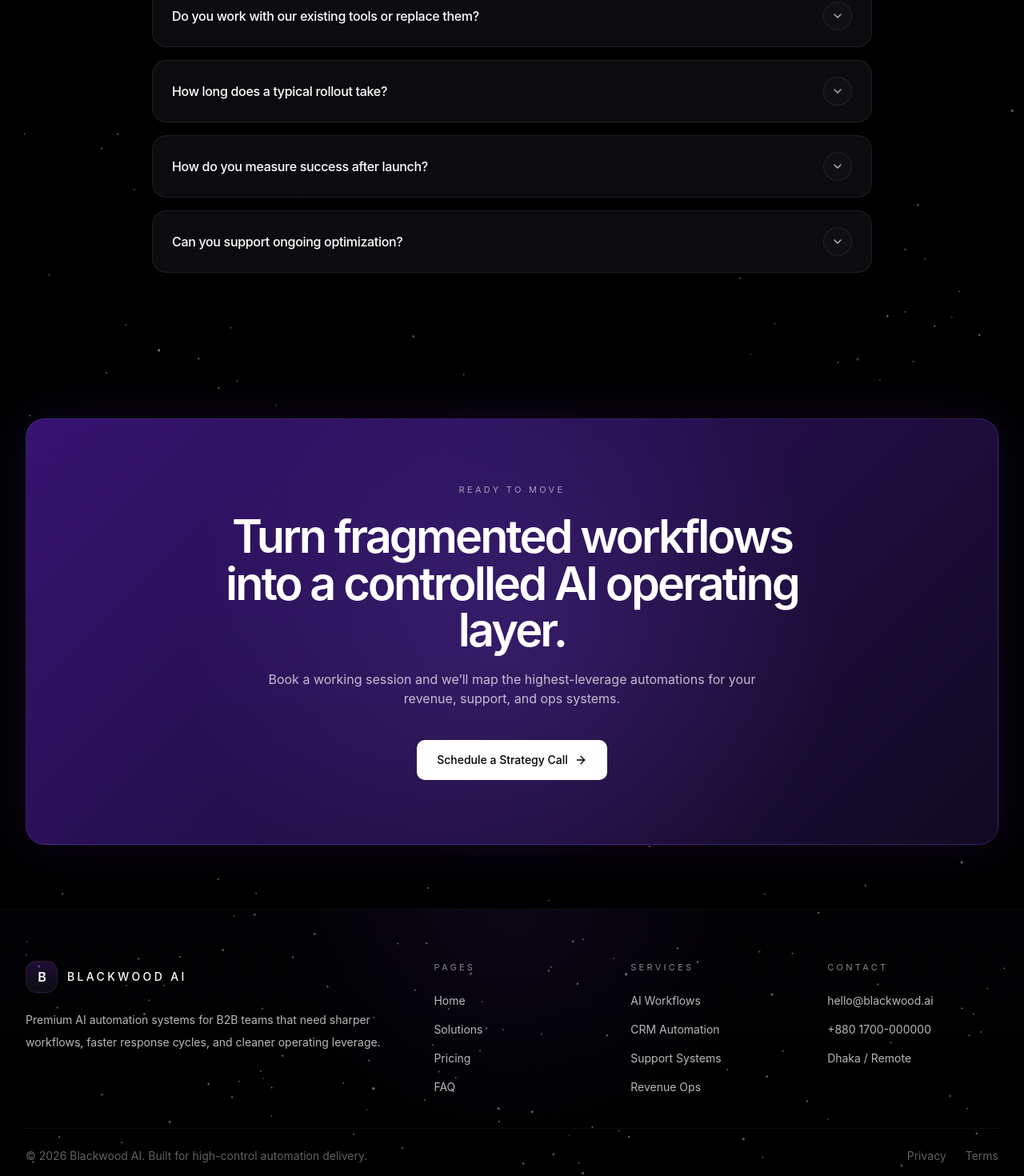
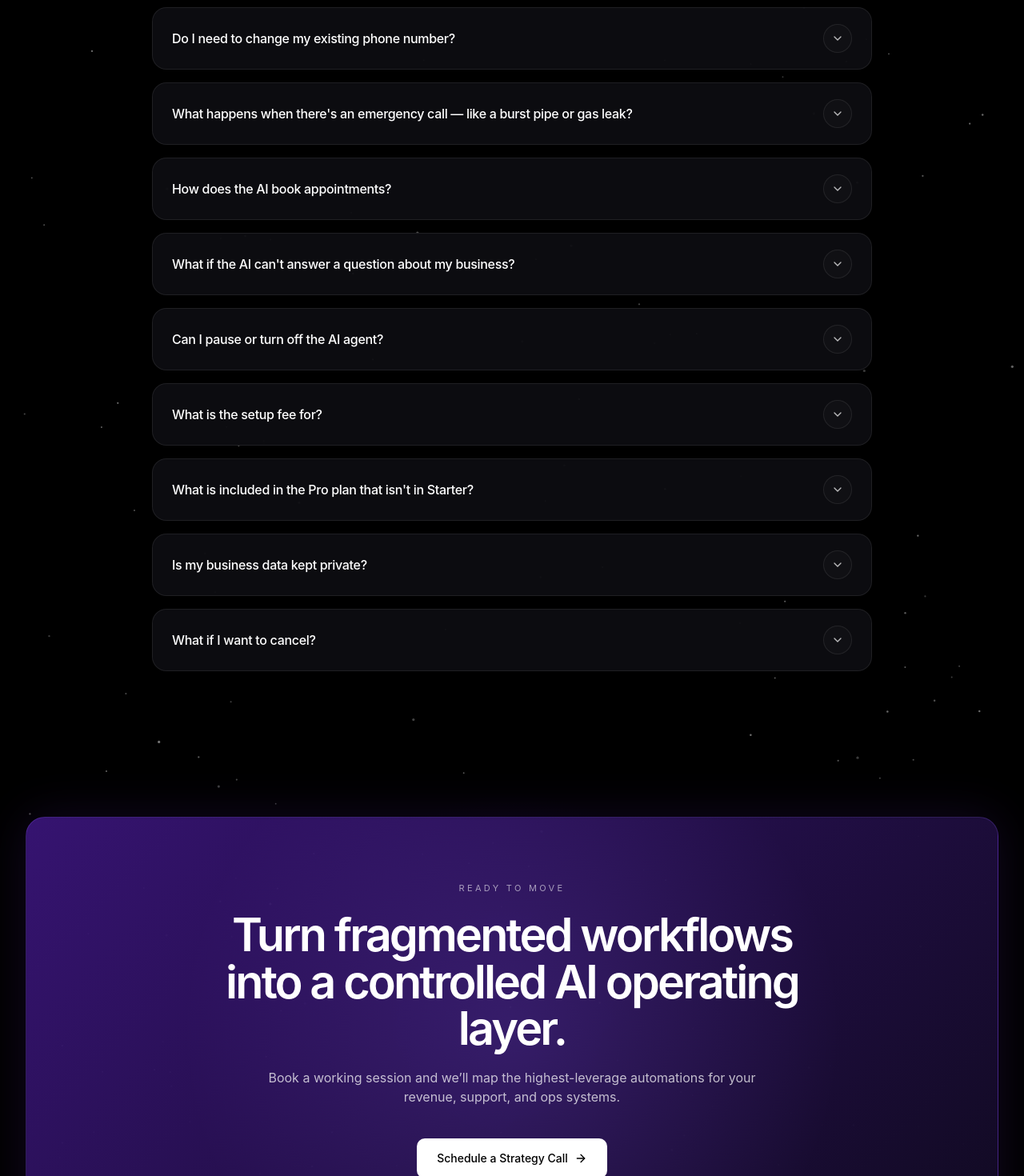
Before and after one commit to ItsArupSaha/frontdesk_ai_agent, a React (Vite) app in the folder frontend/: page /landing in a window 1280 px wide. Shown: the part 7540-9010 px from the top of the page at 80% size. Built offline with nearby package versions, Linux system fonts and the light colour scheme; no server answers.

Commit message:
landing page updating.

```diff
--- a/frontend/index.html
+++ b/frontend/index.html
@@ -3,11 +3,37 @@
   <head>
     <meta charset="UTF-8" />
     <meta name="viewport" content="width=device-width, initial-scale=1.0" />
+
+    <!-- Primary Meta -->
+    <title>FrondexAI — 24/7 AI Receptionist for Plumbing, HVAC & Electrical</title>
     <meta
       name="description"
-      content="Premium AI automation agency landing page built with React, TypeScript, Tailwind, and Framer Motion."
+      content="FrondexAI answers every inbound call 24/7, qualifies leads, detects emergencies, and books appointments automatically. Built for plumbing, HVAC, and electrical businesses."
     />
-    <title>Blackwood AI</title>
+    <meta name="keywords" content="AI receptionist, plumbing answering service, HVAC call answering, electrical business AI, 24/7 call booking, AI front desk" />
+    <meta name="author" content="FrondexAI" />
+    <meta name="robots" content="index, follow" />
+
+    <!-- Open Graph (Facebook, LinkedIn) -->
+    <meta property="og:type" content="website" />
+    <meta property="og:url" content="https://frondexai.com" />
+    <meta property="og:title" content="FrondexAI — 24/7 AI Receptionist for Trades Businesses" />
+    <meta
+      property="og:description"
+      content="Never miss a call again. FrondexAI answers calls, books jobs, and escalates emergencies automatically — 24/7, while you're on the job."
+    />
+    <meta property="og:site_name" content="FrondexAI" />
+
+    <!-- Twitter Card -->
+    <meta name="twitter:card" content="summary_large_image" />
+    <meta name="twitter:title" content="FrondexAI — 24/7 AI Receptionist for Trades Businesses" />
+    <meta
+      name="twitter:description"
+      content="Never miss a call again. FrondexAI answers calls, books jobs, and escalates emergencies automatically — 24/7."
+    />
+
+    <!-- Canonical -->
+    <link rel="canonical" href="https://frondexai.com" />
   </head>
   <body>
     <div id="root"></div>
--- a/frontend/src/components/DashboardSidebar.tsx
+++ b/frontend/src/components/DashboardSidebar.tsx
@@ -41,7 +41,7 @@ function SidebarContent({ onClose }: { onClose?: () => void }) {
             <Sparkles className="h-5 w-5" />
           </div>
           <h1 className="mt-5 text-[1.85rem] font-semibold tracking-[-0.05em] text-white">
-            AI Front-Desk
+            FrondexAI
           </h1>
           <p className="mt-1 text-xs uppercase tracking-[0.3em] text-white/40">Client Portal</p>
         </div>
@@ -104,7 +104,7 @@ export function DashboardSidebar() {
       <div className="fixed inset-x-0 top-0 z-50 flex items-center justify-between border-b border-white/10 bg-[#07050d]/90 px-4 py-3 backdrop-blur-xl lg:hidden">
         <div className="flex items-center gap-2 text-white">
           <Sparkles className="h-4 w-4 text-violet-400" />
-          <span className="text-sm font-semibold tracking-tight">AI Front-Desk</span>
+          <span className="text-sm font-semibold tracking-tight">FrondexAI</span>
         </div>
         <button
           onClick={() => setOpen(true)}
--- a/frontend/src/components/Footer.tsx
+++ b/frontend/src/components/Footer.tsx
@@ -5,15 +5,28 @@ import { SectionParticleLayer } from "./SectionParticleLayer";
 const columns = [
   {
     title: "Pages",
-    links: ["Home", "Solutions", "Pricing", "FAQ"],
+    links: [
+      { label: "Home", href: "#home" },
+      { label: "How It Works", href: "#solutions" },
+      { label: "Pricing", href: "#pricing" },
+      { label: "FAQ", href: "#footer" },
+    ],
   },
   {
     title: "Services",
-    links: ["AI Workflows", "CRM Automation", "Support Systems", "Revenue Ops"],
+    links: [
+      { label: "24/7 Call Answering", href: "#solutions" },
+      { label: "Emergency Escalation", href: "#solutions" },
+      { label: "Appointment Booking", href: "#solutions" },
+      { label: "SMS Follow-Up", href: "#pricing" },
+    ],
   },
   {
     title: "Contact",
-    links: ["hello@blackwood.ai", "+880 1700-000000", "Dhaka / Remote"],
+    links: [
+      { label: "growwitharup@gmail.com", href: "mailto:growwitharup@gmail.com" },
+      { label: "Dhaka / Remote", href: "#" },
+    ],
   },
 ];
 
@@ -33,13 +46,13 @@ export function Footer() {
           <div>
             <div className="flex items-center gap-3">
               <span className="flex h-10 w-10 items-center justify-center rounded-[14px] border border-[var(--border-default)] bg-[linear-gradient(180deg,rgba(124,58,237,0.22),rgba(13,13,17,0.95))]">
-                <span className="text-base font-semibold tracking-[-0.06em] text-white">B</span>
+                <span className="text-base font-bold tracking-[-0.06em] text-white">F</span>
               </span>
-              <span className="text-sm font-medium tracking-[0.24em] text-white">BLACKWOOD AI</span>
+              <span className="text-sm font-medium tracking-[0.24em] text-white">FRONDEXAI</span>
             </div>
             <p className="mt-5 max-w-md text-sm leading-7 text-[var(--text-secondary)]">
-              Premium AI automation systems for B2B teams that need sharper workflows, faster
-              response cycles, and cleaner operating leverage.
+              24/7 AI receptionist for plumbing, HVAC, and electrical businesses. Every call answered,
+              every job booked, every emergency escalated — automatically.
             </p>
           </div>
 
@@ -51,12 +64,12 @@ export function Footer() {
                 </h3>
                 <ul className="mt-5 space-y-3">
                   {column.links.map((link) => (
-                    <li key={link}>
+                    <li key={link.label}>
                       <a
-                        href="#home"
+                        href={link.href}
                         className="text-sm text-[var(--text-secondary)] transition-colors duration-200 hover:text-white"
                       >
-                        {link}
+                        {link.label}
                       </a>
                     </li>
                   ))}
@@ -67,7 +80,7 @@ export function Footer() {
         </div>
 
         <div className="flex flex-col gap-4 pt-6 text-sm text-[var(--text-low)] sm:flex-row sm:items-center sm:justify-between">
-          <p>© 2026 Blackwood AI. Built for high-control automation delivery.</p>
+          <p>© 2026 FrondexAI. All rights reserved.</p>
           <div className="flex items-center gap-6">
             <a href="#home" className="transition-colors duration-200 hover:text-white">
               Privacy
--- a/frontend/src/components/PricingCard.tsx
+++ b/frontend/src/components/PricingCard.tsx
@@ -5,12 +5,11 @@ import { buttonHover, staggerItem } from "../lib/motion";
 
 type PricingCardProps = {
   plan: Plan;
-  yearly: boolean;
 };
 
-export function PricingCard({ plan, yearly }: PricingCardProps) {
+export function PricingCard({ plan }: PricingCardProps) {
   const isFeatured = Boolean(plan.featured);
-  const price = yearly ? plan.yearlyPrice : plan.price;
+  const price = plan.price;
 
   return (
     <motion.div
--- a/frontend/src/data/landing.tsx
+++ b/frontend/src/data/landing.tsx
@@ -40,7 +40,6 @@ export type Benefit = {
 export type Plan = {
   name: string;
   price: string;
-  yearlyPrice: string;
   description: string;
   features: string[];
   setupFee: string;
@@ -207,7 +206,6 @@ export const plans: Plan[] = [
   {
     name: "Starter",
     price: "$99",
-    yearlyPrice: "$89",
     description: "Perfect for small trades businesses ready to stop missing calls and start booking more jobs.",
     setupFee: "$100 one-time setup",
     ctaLabel: "Get Started",
@@ -224,7 +222,6 @@ export const plans: Plan[] = [
   {
     name: "Pro",
     price: "$149",
-    yearlyPrice: "$129",
     description: "For businesses that want full automation — confirmations, reminders, and follow-up on autopilot.",
     setupFee: "$100 one-time setup",
     ctaLabel: "Get Started",
@@ -274,29 +271,54 @@ export const testimonials: Testimonial[] = [
 
 export const faqs = [
   {
-    question: "What types of AI automation do you build?",
+    question: "How quickly can I go live?",
     answer:
-      "We design and implement workflow automation across sales, support, CRM operations, internal routing, reporting, and handoff logic. Most engagements combine agent behavior, business rules, and cross-tool integration.",
+      "Most businesses are live within 90 minutes of signing up. After you submit your business details — services, hours, emergency contact, and service area — we provision your AI assistant, assign a phone number, and sync your Google Calendar. Once done, you simply forward your existing business number to your AI line and calls start being handled immediately.",
   },
   {
-    question: "Do you work with our existing tools or replace them?",
+    question: "Do I need to change my existing phone number?",
     answer:
-      "We usually integrate with the stack you already use. The goal is to make your current systems work better together, not force a migration unless the architecture is already broken.",
+      "No. You keep your current business number. We provide a separate AI phone number, and you set up a call forward from your existing number to it. This takes about 2 minutes through your phone carrier's settings and can be reversed anytime. Your customers always dial the same number they always have.",
   },
   {
-    question: "How long does a typical rollout take?",
+    question: "What happens when there's an emergency call — like a burst pipe or gas leak?",
     answer:
-      "Focused automation builds can go live in a few weeks. Broader system deployments take longer depending on the number of workflows, integrations, approvals, and internal dependencies.",
+      "Emergency detection is built into the AI. It listens for keywords and phrases like 'burst pipe', 'gas leak', 'no heat', 'flooding', or 'sparking wires' and immediately transfers the call live to your emergency phone number — with no delay. The AI does not try to book these. It escalates first, every time.",
   },
   {
-    question: "How do you measure success after launch?",
+    question: "How does the AI book appointments?",
     answer:
-      "We track response times, manual workload reduction, lead flow quality, resolution speed, reporting clarity, and adoption metrics specific to the workflows we deploy.",
+      "The AI connects to your Google Calendar and checks real-time availability before offering slots to the caller. Once the caller picks a time, the AI confirms it, creates a calendar event, and logs the booking to your dashboard. There are no double bookings — the calendar is always live. SMS confirmations (Pro plan) are sent automatically after booking.",
   },
   {
-    question: "Can you support ongoing optimization?",
+    question: "What if the AI can't answer a question about my business?",
     answer:
-      "Yes. We refine prompts, routing logic, integrations, and reporting after launch so the system continues improving as your team, volume, and requirements change.",
+      "During setup we ingest your business details — services, pricing ranges, service area, working hours, and FAQs — into the AI's knowledge base. For questions it cannot confidently answer, it collects the caller's details and offers to have someone call them back. It never guesses or makes up information about your business.",
+  },
+  {
+    question: "Can I pause or turn off the AI agent?",
+    answer:
+      "Yes, instantly. Your dashboard has an on/off toggle for the AI agent. When turned off, calls are transferred directly to your main phone number instead. You can also update your working hours, services, and emergency contact at any time from the Settings page — no tech support needed.",
+  },
+  {
+    question: "What is the setup fee for?",
+    answer:
+      "The one-time $100 setup fee covers provisioning your dedicated AI assistant, purchasing and configuring your AI phone number, syncing your Google Calendar, ingesting your business knowledge base, and testing the full call flow before you go live. After setup, your only cost is the monthly subscription.",
+  },
+  {
+    question: "What is included in the Pro plan that isn't in Starter?",
+    answer:
+      "Pro adds full SMS automation: booking confirmation texts sent immediately after a call, 24-hour appointment reminders to reduce no-shows, missed-call recovery texts sent within 2 minutes to callers who hung up, and Google review request texts after completed jobs. SMS requires US carrier registration (A2P 10DLC) which we handle — it typically takes 1 to 4 weeks after sign-up.",
+  },
+  {
+    question: "Is my business data kept private?",
+    answer:
+      "Yes. Each client's data is fully isolated — your calls, bookings, and settings are never shared with or visible to other businesses on the platform. All API keys and credentials are encrypted at rest. We do not sell or share your data with third parties.",
+  },
+  {
+    question: "What if I want to cancel?",
+    answer:
+      "You can cancel anytime — there are no long-term contracts. Your AI agent will be deactivated, your phone number released, and your data retained for 30 days in case you want to reactivate. After 30 days, all data is permanently deleted on request.",
   },
 ];
 
```
